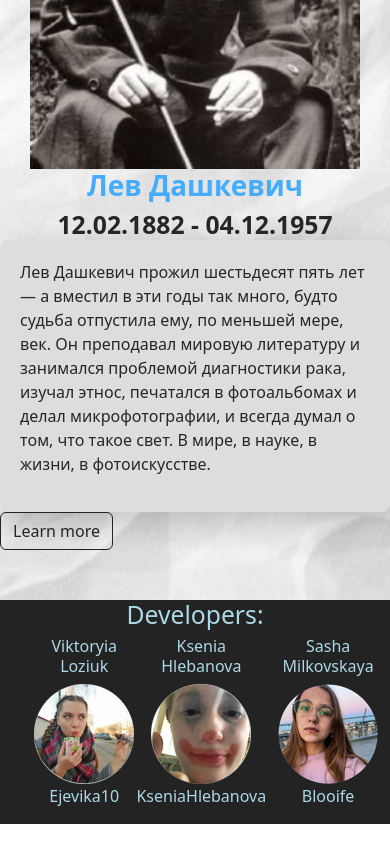
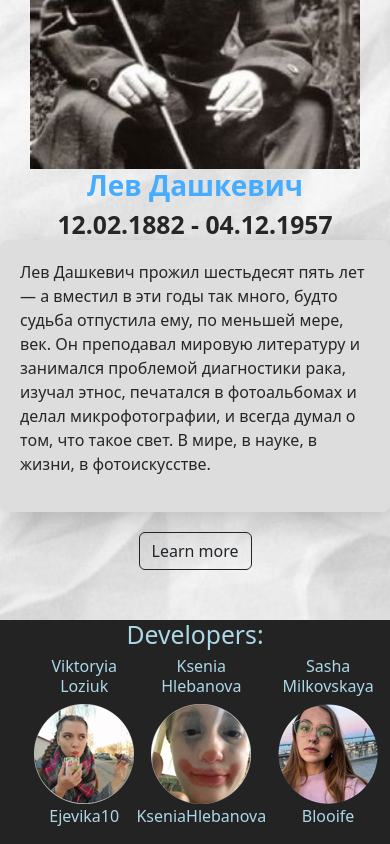
Before and after one commit to Blooife/rpi_laba2, a React (Create React App) app: page / in a window 390 px wide. Shown: the part 838-1682 px from the top of the page. Built offline with nearby package versions, Linux system fonts and the light colour scheme.

Commit message:
fix_button

```diff
--- a/src/Card.css
+++ b/src/Card.css
@@ -39,7 +39,7 @@
     margin-top: calc(15px + (50 - 15)*((100vw - 320px)/(1600-320)));
     margin-bottom: calc(15px + (50 - 15)*((100vw - 320px)/(1600-320)));
 }
-.cardText div{
+.shortInfoWrap{
     background-color: #ddd;
     padding: 20px;
     border-radius: 8px;
@@ -73,7 +73,7 @@
     .cardText h2{
         text-align: center;
     }
-    .cardText div{
+    .shortInfoWrap{
         height: max-content;
         margin:auto;
     }
--- a/src/Card.js
+++ b/src/Card.js
@@ -26,7 +26,7 @@ function Card(){
         <div className="cardText">
           <h1>{photographer.name}</h1>
           <h2>{phtData.birthDate} - {phtData.deathDate}</h2>
-          <div>
+          <div className="shortInfoWrap">
             <p >{phtData.shortInfo}</p>
           </div>
         </div>
--- a/src/Home.css
+++ b/src/Home.css
@@ -83,7 +83,7 @@
     margin-top: calc(15px + (50 - 15)*((100vw - 320px)/(1600-320)));
     margin-bottom: calc(15px + (50 - 15)*((100vw - 320px)/(1600-320)));
 }
-.cardText div{
+.shortInfoWrap{
     background-color: #ddd;
     padding: 20px;
     border-radius: 8px;
@@ -120,11 +120,16 @@
     .cardText h2{
         text-align: center;
     }
-    .cardText div{
+    .shortInfoWrap{
         height: max-content;
         margin:auto;
     }
     .cardText a{
         justify-self: center;
     }
+    .button-wrapper{
+        display: flex;
+        justify-content: center;
+        margin-top: 20px;
+      }
 }
--- a/src/Home.js
+++ b/src/Home.js
@@ -29,10 +29,12 @@ function getRandomInt(min, max) {
             <div className="cardText">
               <h1>{photographer.name}</h1>
               <h2>{phtData.birthDate} - {phtData.deathDate}</h2>
-              <div>
+              <div className="shortInfoWrap">
                 <p>{phtData.shortInfo}</p>
               </div>
+              <div class="button-wrapper">
                 <Button variant="outline-dark" as={Link} to={`/list/${photographer.number}`}>{t("l_more")}</Button>
+              </div>
              </div>
           </div>
         </div>
```
